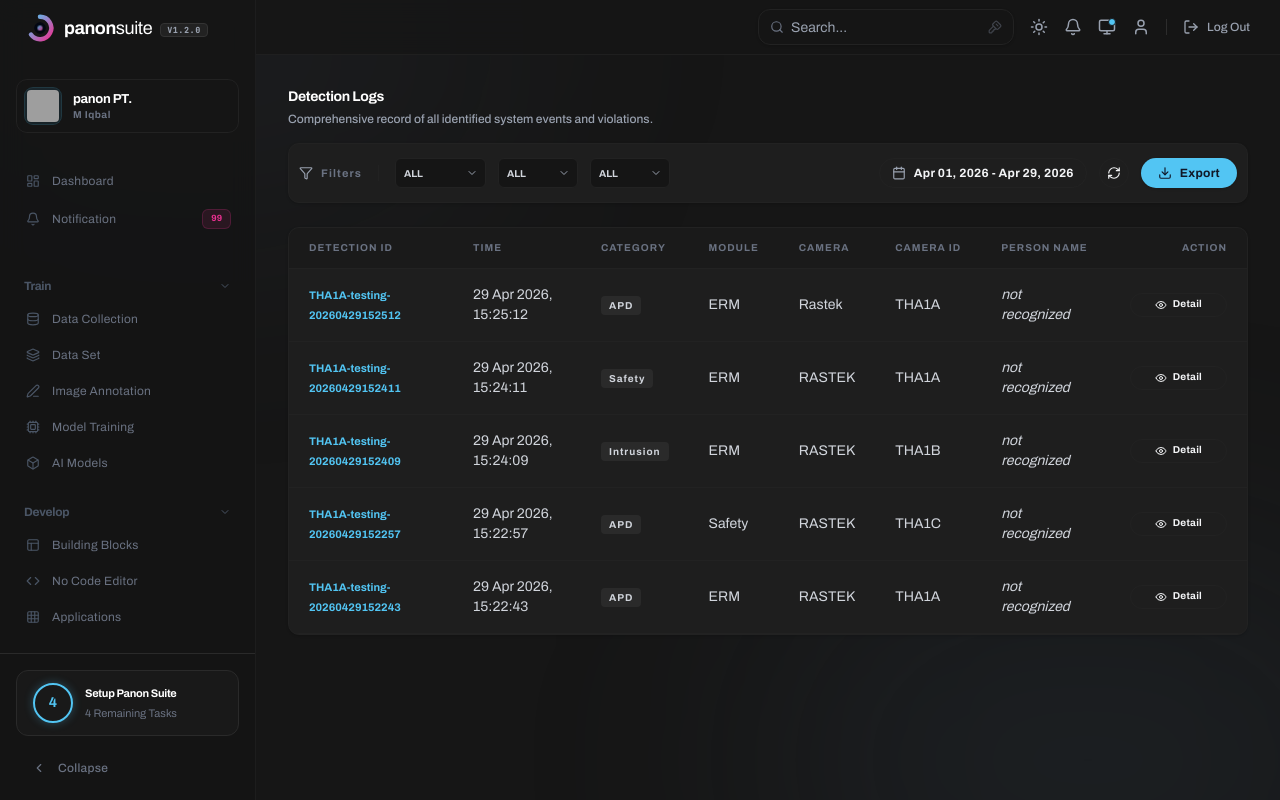
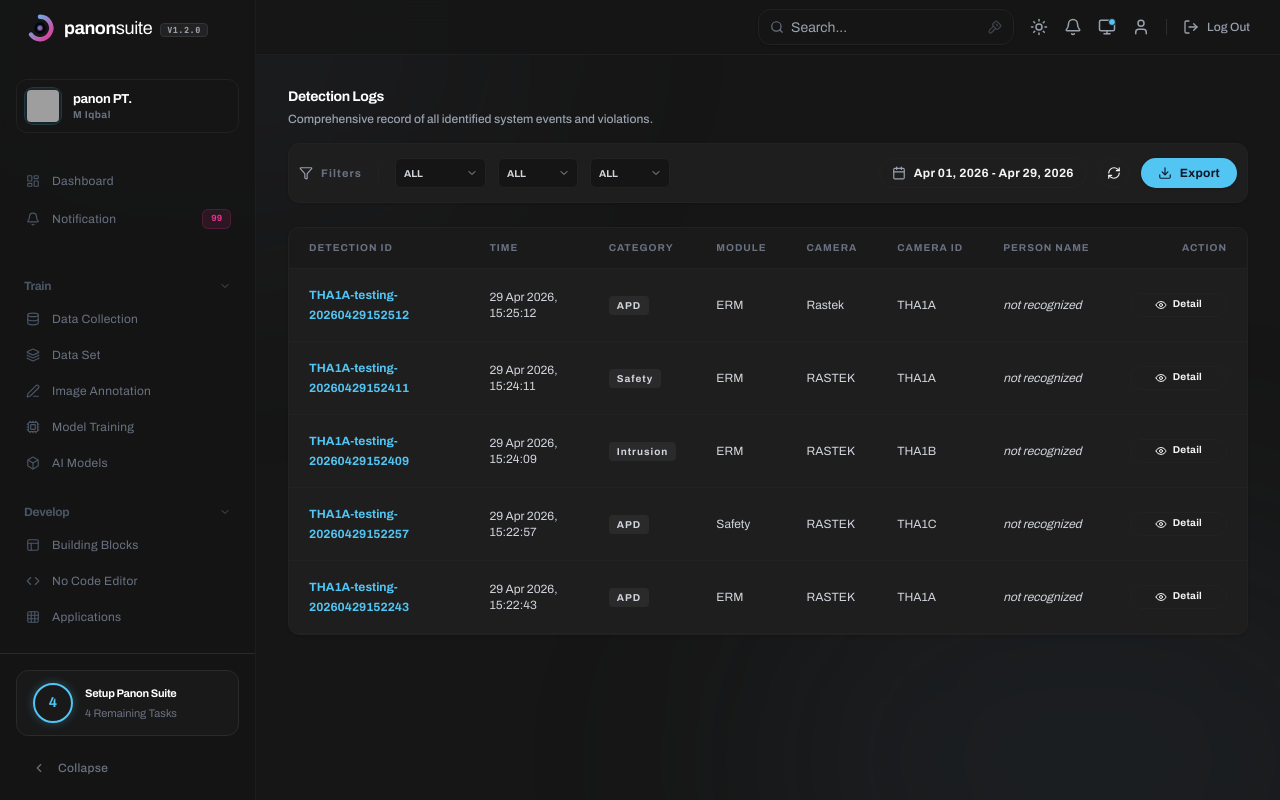
Before and after one commit to dijiwa-id/panon-suite-apps, a React (Vite) app: page /deploy/detection-log in a window 1280 px wide. Built offline with nearby package versions, Linux system fonts and the light colour scheme; grey boxes are pictures that could not be loaded.

Commit message:
feat: Standardize font sizes in tables
Adjusts font sizes within various table components across the application to use consistent `text-xs`, `text-sm`, or `text-base` classes instead of arbitrary pixel values. This improves maintainability and adherence to design system standards.

```diff
--- a/src/pages/DeployDetectionLog.tsx
+++ b/src/pages/DeployDetectionLog.tsx
@@ -143,16 +143,16 @@ export const DeployDetectionLog = () => {
                    {filteredLogs.map((log, idx) => (
                      <TableRow key={idx}>
                        <TableCell>
-                         <span className="text-[11px] font-bold text-[#52C5F3] cursor-pointer hover:underline">{log.id}</span>
+                         <span className="text-xs font-bold text-[#52C5F3] cursor-pointer hover:underline">{log.id}</span>
                        </TableCell>
-                       <TableCell>{log.time}</TableCell>
+                       <TableCell className="text-xs">{log.time}</TableCell>
                        <TableCell>
                          <span className="bg-gray-100 dark:bg-[#2a2a2a] text-gray-600 dark:text-gray-300 px-2 py-1 rounded text-[10px] font-black tracking-widest capitalize">{log.category}</span>
                        </TableCell>
-                       <TableCell>{log.module}</TableCell>
-                       <TableCell className="capitalize">{log.camera}</TableCell>
-                       <TableCell>{log.cameraId}</TableCell>
-                       <TableCell className="italic text-gray-500">{log.personName}</TableCell>
+                       <TableCell className="text-xs">{log.module}</TableCell>
+                       <TableCell className="capitalize text-xs">{log.camera}</TableCell>
+                       <TableCell className="text-xs">{log.cameraId}</TableCell>
+                       <TableCell className="italic text-gray-500 text-xs">{log.personName}</TableCell>
                        <TableCell className="text-right">
                          <div className="flex justify-end">
                            <Button
--- a/src/pages/Users.tsx
+++ b/src/pages/Users.tsx
@@ -189,7 +189,7 @@ export const Users = () => {
                     <TableCell>
                       <div className="flex items-center gap-1.5">
                         <div className={cn("w-1.5 h-1.5 rounded-full", user.status === 'Active' ? "bg-accent" : "bg-gray-400 dark:bg-gray-600")}></div>
-                        <span className="text-[10px] font-medium text-gray-700 dark:text-gray-300">{user.status}</span>
+                        <span className="text-[12px] font-medium text-gray-700 dark:text-gray-300">{user.status}</span>
                       </div>
                     </TableCell>
                     <TableCell className="text-[10px] text-gray-500 dark:text-[#888] font-medium capitalize tracking-widest font-black">
```
